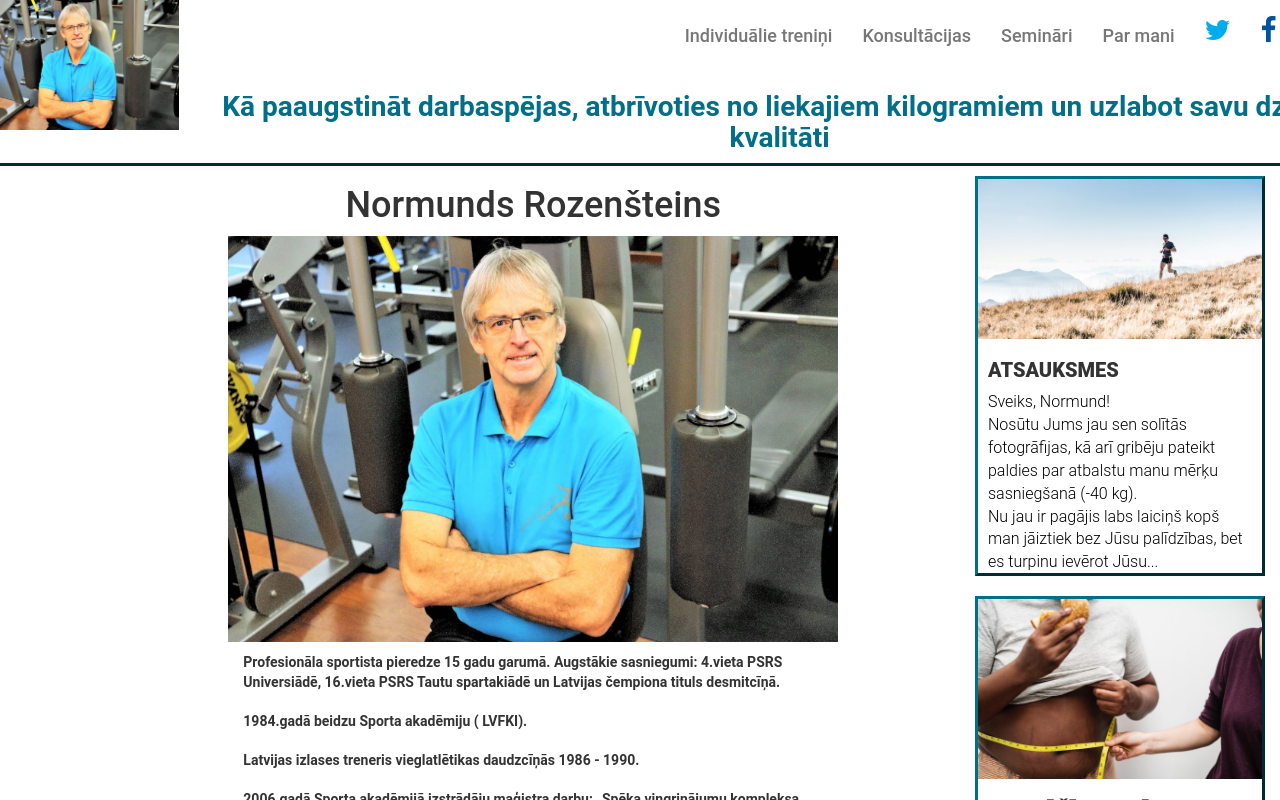
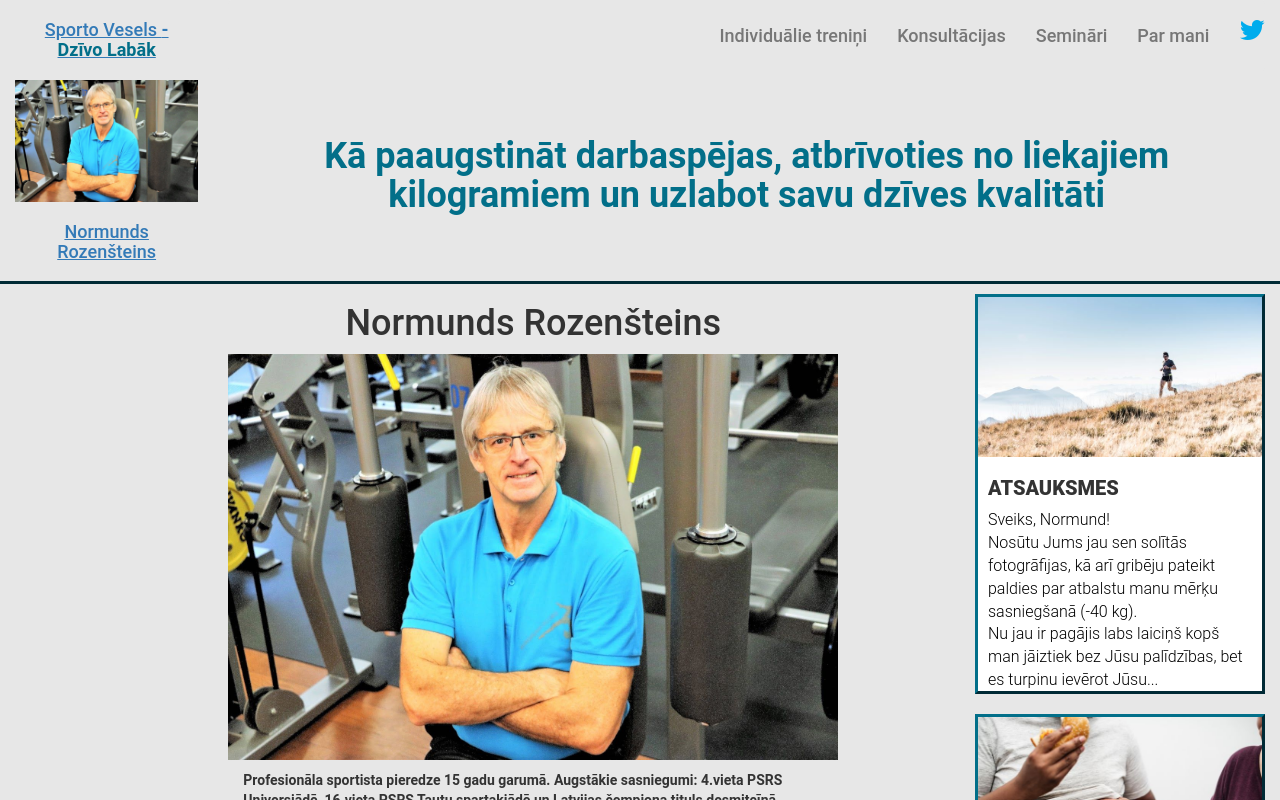
Before and after one commit to reinitto/dzivo-vesels, a React (Create React App) app: page /About in a window 1280 px wide. Shown: the top 800 px of the page. Built offline with nearby package versions, Linux system fonts and the light colour scheme.

Commit message:
Changed navbar design, added background color, patched carousel text

```diff
--- a/src/components/Carousel.css
+++ b/src/components/Carousel.css
@@ -19,7 +19,7 @@
   color: white;
   display: table;
   vertical-align: middle;
-  margin: auto;
+  margin: 10px 10px;
   text-align: left;
 }
 
@@ -27,12 +27,16 @@
   color: #035f8c;
   font-size: 3em;
   display: table;
-  vertical-align: middle;
-  margin: auto;
 }
 
 @media screen and (max-width: 768px) {
   .no-show {
+    display: none;
+  }
+}
+
+@media screen and (max-width: 992px) {
+  .no-show p {
     display: none;
   }
 }
--- a/src/components/Carousel.js
+++ b/src/components/Carousel.js
@@ -14,16 +14,17 @@ export default () => {
     <div>
       <div className="container-fluid no-show">
         <div className="row">
-          <div className="col-md-offset-2 col-md-8  ">
+          <div className="col-sm-offset-2 col-sm-8  ">
             <Carousel>
               <Carousel.Item>
                 <img width="auto" height="auto" alt="900x500" src={img10} />
                 <div className="absolute-div">
                   <Carousel.Caption>
-                    <div className="col-md-8 col-sm-12 ">
+                    <div className="row">
+                      <div className="col-md-12">
                         <h1>Kas notiek ar svaru?</h1>
 
-                      <div className="col-xs-6 col-sm-6">
+                        <div className="col-md-10">
                           <p>
                             Kas par svaru pieaug sākumā – vai tie ir muskuļi?
                             Bieži vien iesācējiem ir neliels svara pieaugums
@@ -40,6 +41,7 @@ export default () => {
                           </a>
                         </div>
                       </div>
+                    </div>
                   </Carousel.Caption>
                 </div>
               </Carousel.Item>
@@ -48,20 +50,15 @@ export default () => {
                 <img width="auto" height="auto" alt="900x500" src={img3} />
                 <div className="absolute-div">
                   <Carousel.Caption>
-                    <div className="col-md-8 col-sm-12 ">
+                    <div className="coll-md-12 ">
                       <h1>Atsauksmes</h1>
-                      <div className="col-xs-6 col-sm-6">
+                      <div className="col-md-10">
                         <p>
                           Sveiks, Normund!
                           <br />
                           Nosūtu Jums jau sen solītās fotogrāfijas, kā arī
                           gribēju pateikt paldies par atbalstu manu mērķu
-                          sasniegšanā (-40 kg).
-                          <br />
-                          Nu jau ir pagājis labs laiciņš kopš man jāiztiek bez
-                          Jūsu palīdzības, bet es turpinu ievērot Jūsu
-                          rekomendācijas, skaitu kalorijas un cenšos ēst
-                          veselīgi. Turpinu...
+                          sasniegšanā (-40 kg)....
                         </p>{" "}
                         <a
                           href="/Article2"
@@ -79,17 +76,16 @@ export default () => {
                 <img width="auto" height="auto" alt="900x500" src={img12} />
                 <div className="absolute-div">
                   <Carousel.Caption>
-                    <div className="col-md-8 col-sm-12 ">
+                    <div className="coll-md-12 ">
                       <h1>Par dūšīgiem vīriem</h1>
 
-                      <div className="col-xs-6 col-sm-6">
+                      <div className="col-md-10">
                         <p>
                           Dūšīgs! Tā sakām par kāda vīrieša varēšanu,
                           darbaspējām un saņemšanos. Sakām – dūšīgs dažreiz arī
                           par lielu vēdera apkārtmēru, lai nebūtu jāsaka ka
                           resns. Kāds var apvainoties. Šoruden gribu paslavēt
-                          dūšīgos vīrus. Divi, kas saņēmās, atnāca pie manis
-                          augusta otrajā pusē, pēc mēneša...
+                          dūšīgos vīrus. Divi,...
                         </p>
                         <a
                           href="/Article3"
@@ -107,15 +103,15 @@ export default () => {
                 <img width="auto" height="auto" alt="900x500" src={img16} />
                 <div className="absolute-div">
                   <Carousel.Caption>
-                    <div className="col-md-8 col-sm-12 ">
+                    <div className="coll-md-12 ">
                       <h1>Tikai ar prieku</h1>{" "}
-                      <div className="col-xs-6 col-sm-6">
+                      <div className="col-md-10">
                         <p>
                           Fiziskās nodarbības, kā zināms, veicina laimes hormonu
                           – endorfīnu izdalīšanos, samazina trauksmes līmeni,
                           vairo darba spējas un nostiprina veselību. Tad kādēļ
                           tomēr mēs nestāvam garā rindā pēc šiem labumiem, un
-                          pat tās iespējas, kas ir par brīvu, paliek...
+                          pat tās iespējas...
                         </p>
                         <a
                           href="/Article4"
@@ -134,19 +130,15 @@ export default () => {
                 <img width="auto" height="auto" alt="900x500" src={img24m} />
                 <div className="absolute-div">
                   <Carousel.Caption>
-                    <div className="col-md-8 col-sm-12 ">
+                    <div className="coll-md-12 ">
                       <h1>Tievēšana kā rotaļa</h1>{" "}
-                      <div className="col-xs-6 col-sm-6">
+                      <div className="col-md-10">
                         <p>
                           Tievēšana būs kā rotaļa, viegli sasniegsiet iecerēto,
                           jutīsiet enerģijas pieplūdumu, ja jūs ievērosiet dažus
                           vienkāršus, bet svarīgus nosacījumus. Pirmkārt -
                           pārlieku neiespringsiet ar domu par tievēšanu. Otrkārt
-                          – cienīsiet sevi un atlicināsit sev 60 minūtes dienā.
-                          Treškārt - apgūsiet spēles noteikumus pamazām un
-                          sāksiet ar mazumiņu. Šai rotaļai ir arī sava rutīna -
-                          uzņemto kaloriju skaitīšana, kas var aizņemt no sākumā
-                          pat 20 minūtes dienā...
+                          – cienīsiet sevi un...
                         </p>
                         <a
                           href="/Article5"
@@ -164,17 +156,15 @@ export default () => {
                 <img width="auto" height="auto" alt="900x500" src={img13} />
                 <div className="absolute-div">
                   <Carousel.Caption>
-                    <div className="col-md-8 col-sm-12 ">
-                      <h1>Vienas vasaras veiksmes stāsts</h1>{" "}
-                      <div className="col-xs-6 col-sm-6">
+                    <div className="coll-md-12 ">
+                      <h1>Vasaras veiksmes stāsts</h1>{" "}
+                      <div className="col-md-10">
                         <p>
                           Pagājušogad jūnija sākumā pie manis ar lūgumu pēc
                           palīdzības tikt galā ar liekajiem kilogramiem
                           pieteicās Inita ( vārds mainīts). Jaunā sieviete ( 33
                           ) strādājot atbildīgā darbā bija sākusi pieņemties
-                          svarā, bet kad bija jāpaliek mājās ar bērniņu, kam
-                          sašūpojās veselība , liekais svars turpināja pieaugt,
-                          spēki samazināties...
+                          svarā, bet kad bija...
                         </p>
                         <a
                           href="/Article4"
--- a/src/components/Footer2.css
+++ b/src/components/Footer2.css
@@ -1,6 +1,5 @@
 .borderFooter {
-  background-color: white;
-  background: #ffffff;
+  background-color: #e7e7e7;
   border-color: #026f89;
   border-style: outset;
   overflow: hidden;
@@ -13,7 +12,7 @@
   border-bottom: 0;
 }
 
-.footerDivs {
+.footerDiv {
   display: "flex";
   align-items: "center";
   justify-content: "space-around";
@@ -40,7 +39,7 @@
 
 .list-group-item {
   border: 0;
-  background-color: white;
+  background-color: #e7e7e7;
 }
 
 @media screen and (max-width: 768px) {
--- a/src/components/Footer2.js
+++ b/src/components/Footer2.js
@@ -16,7 +16,7 @@ const footerStyle = {
 
 export default () => {
   return (
-    <footer className="no-display container-fluid ">
+    <footer className="container-fluid ">
       <div className="borderFooter row " style={footerStyle}>
         <div className="col-sm-4 footerDivs ">
           <div
--- a/src/components/Navbar.css
+++ b/src/components/Navbar.css
@@ -5,14 +5,32 @@
   display: none;
 }
 
-/* if screen size gets wider than 1024 */
+/* if screen size gets wider than 768 */
 
 @media screen and (min-width: 768px) {
   #floatdiv {
-    display: block;
+    display: inline-block;
   }
   #floatdiv2 {
-    display: block;
+    display: inline-block;
+  }
+}
+
+.main-title-container {
+  margin-top: 40px;
+  margin-bottom: 40px;
+  display: flex;
+}
+
+.main-title {
+  text-align: center;
+  color: rgb(2, 111, 137);
+  font-weight: bold;
+}
+@media screen and (max-width: 768px) {
+  .main-title-container {
+    margin-top: 0px;
+    margin-bottom: 0px;
   }
 }
 
@@ -54,8 +72,7 @@ h5 {
 }
 
 .border {
-  background-color: white;
-  background: #ffffff;
+  background-color: #e7e7e7;
   border-color: #026f89;
   border-style: outset;
   overflow: hidden;
@@ -70,7 +87,6 @@ h5 {
 }
 
 .white {
-  background-color: white;
-  border-color: white;
+  background-color: #e7e7e7;
   margin-bottom: 5px;
 }
--- a/src/components/Navbar.js
+++ b/src/components/Navbar.js
@@ -9,33 +9,46 @@ var NavItem = require("react-bootstrap").NavItem;
 
 export default () => {
   return (
-    <div
-      className="container-fluid border no-wrap"
-      style={{ display: "flex", justifyContent: "center" }}
-    >
+    <div className="container-fluid border" style={{ display: "flex" }}>
+      <div className="row">
+        <div className="col-xs-4 col-sm-2">
           <Link to="/">
             <h4
               style={{
                 fontWeight: 500,
                 textDecoration: "underline",
 
-            padding: "10px 15px"
+                padding: "10px 15px",
+                textAlign: "center"
               }}
             >
               Sporto Vesels <strong> - </strong>{" "}
               <b style={{ color: "#026f89" }}>Dzīvo Labāk</b>
             </h4>
           </Link>
-      <img
-        src={nr_31}
-        className="img-responsive"
-        alt=""
+          <img src={nr_31} className="img-responsive" alt="" />{" "}
+          <a href="/About">
+            <h4
               style={{
-          maxHeight: "130px",
-          display: "inline-block"
+                fontWeight: 500,
+                textDecoration: "underline",
+                textAlign: "center",
+
+                padding: "10px 15px"
               }}
-      />
-      <div className="container-fluid">
+            >
+              Normunds Rozenšteins
+            </h4>
+          </a>
+        </div>
+
+        <div
+          className="col-xs-8 col-sm-10 "
+          style={{
+            display: "flex",
+            flexDirection: "column"
+          }}
+        >
           <Navbar collapseOnSelect className="white">
             <Navbar.Header>
               <Navbar.Brand />
@@ -82,17 +95,12 @@ export default () => {
               </Nav>
             </Navbar.Collapse>
           </Navbar>
-        <div>
-          <h2
-            style={{
-              textAlign: "center",
-              color: "rgb(2, 111, 137)",
-              fontSize: "28px"
-            }}
-          >
-            Kā paaugstināt darbaspējas, atbrīvoties no liekajiem kilogramiem un
-            uzlabot savu dzīves kvalitāti
-          </h2>
+          <div className="main-title-container">
+            <h1 className="main-title">
+              Kā paaugstināt darbaspējas, atbrīvoties no liekajiem kilogramiem
+              un uzlabot savu dzīves kvalitāti{" "}
+            </h1>
+          </div>
         </div>
       </div>
     </div>
--- a/src/components/News.js
+++ b/src/components/News.js
@@ -18,9 +18,6 @@ export default () => {
         <div className="col-md-10 col-md-offset-1">
           <section className="publicaciones-blog-home">
             <div>
-              <h2>
-                Veselības un <b>Sporta raksti</b>
-              </h2>
               <div className="row-page row">
                 <div className="col-page col-sm-8 col-md-6">
                   <a href="/Article1" className="black fondo-publicacion-home">
--- a/src/index.css
+++ b/src/index.css
@@ -2,6 +2,8 @@ body {
   margin: 0;
   padding: 0;
   font-family: sans-serif;
+
+  background-color: #e7e7e7;
 }
 
 p {
```
Lines whose indentation alone changed are shown as unchanged.
